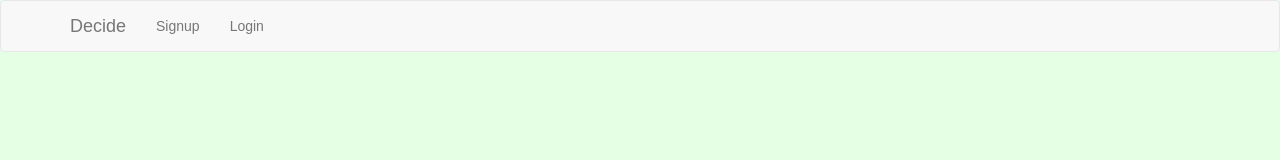
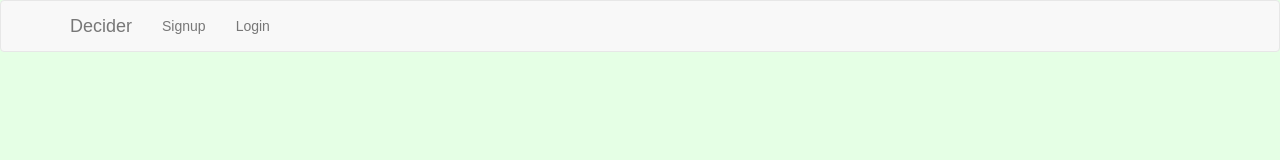
Before and after one commit to nadinesk/decision-helper-client, a React (Create React App) app: page / in a window 1280 px wide. Shown: the top 160 px of the page. Built offline with nearby package versions, Linux system fonts and the light colour scheme.

Commit message:
NavBar item fix

```diff
--- a/src/components/Navigation.js
+++ b/src/components/Navigation.js
@@ -27,7 +27,7 @@
         <Navbar>
           <Navbar.Header>
             <Navbar.Brand>
-              <a href="/">Decide</a>
+              <a href="/">Decider</a>
             </Navbar.Brand>
           </Navbar.Header>
 
```
